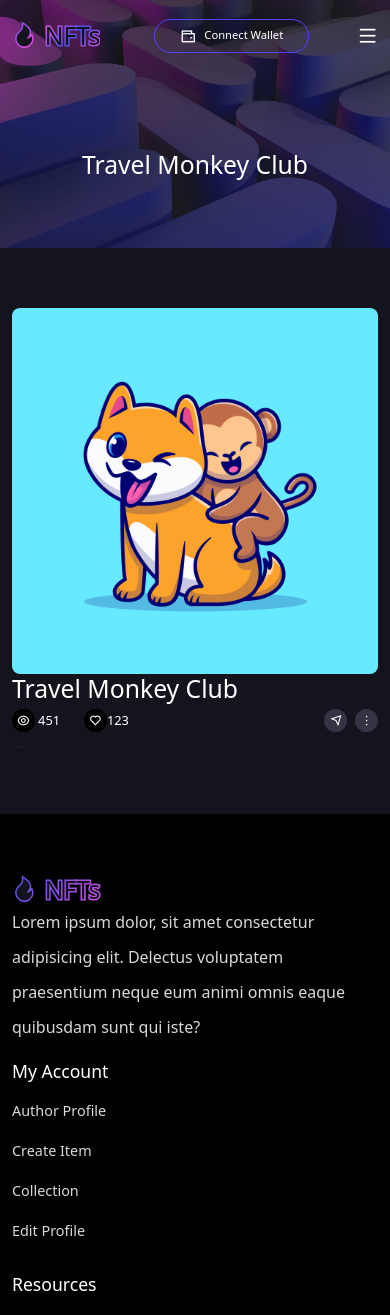
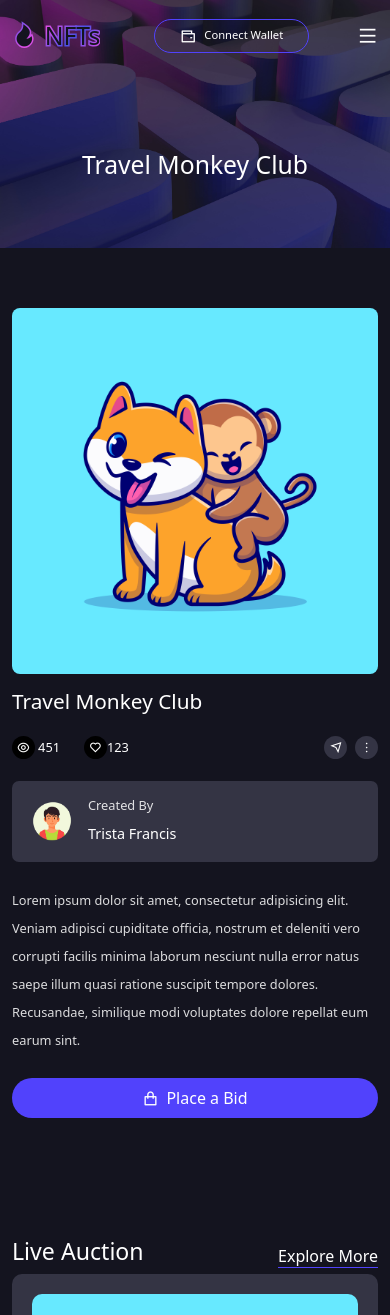
Before and after one commit to douglasmonteirodev/nft-website, a React (Create React App) app: page /market/01 in a window 390 px wide. Shown: the top 1315 px of the page. Built offline with nearby package versions, Linux system fonts and the light colour scheme.

Commit message:
finish market page

```diff
--- a/src/pages/Market.jsx
+++ b/src/pages/Market.jsx
@@ -1,4 +1,4 @@
-import React from "react";
+import React, { useState } from "react";
 
 import CommonSection from "../components/ui/Common-section/CommonSection";
 import NftCard from "../components/ui/Nft-card/NftCard";
@@ -10,9 +10,31 @@
 import "../styles/market.css";
 
 const Market = () => {
+  const [data, setData] = useState(NFT__DATA);
+
   const handleCategory = () => {};
   const handleItems = () => {};
-  const handleSort = () => {};
+
+  //======= SORTING DATA BY HIGH< MID> LOW RATE ============
+  const handleSort = (e) => {
+    const filterValue = e.target.value;
+    if (filterValue === "high") {
+      const filterData = NFT__DATA.filter((item) => item.currentBid > 6);
+      setData(filterData);
+    }
+    if (filterValue === "mid") {
+      const filterData = NFT__DATA.filter(
+        (item) => item.currentBid > 5.5 && item.currentBid < 6
+      );
+      setData(filterData);
+    }
+    if (filterValue === "low") {
+      const filterData = NFT__DATA.filter(
+        (item) => item.currentBid > 4.89 && item.currentBid < 5.5
+      );
+      setData(filterData);
+    }
+  };
 
   return (
     <>
@@ -55,7 +77,7 @@
               </div>
             </Col>
 
-            {NFT__DATA.map((item) => (
+            {data?.map((item) => (
               <Col lg='3' md='4' sm='6' className='mb-4' key={item.id}>
                 <NftCard item={item} />
               </Col>
--- a/src/pages/NftDetails.jsx
+++ b/src/pages/NftDetails.jsx
@@ -1,7 +1,7 @@
 import React from "react";
 
 import CommonSection from "../components/ui/Common-section/CommonSection";
-import { useParams } from "react-router-dom";
+import { Link, useParams } from "react-router-dom";
 import { Container, Row, Col } from "reactstrap";
 import { NFT__DATA } from "../assets/data/data";
 
@@ -30,10 +30,10 @@
             </Col>
 
             <Col lg='6' md='6' sm='6'>
-              <div className='single__nft--content'>
+              <div className='single__nft__content'>
                 <h2>{singleNft.title}</h2>
 
-                <div className='d-flex align-items-center justify-content-between'>
+                <div className='d-flex align-items-center justify-content-between mt-4 mb-4'>
                   <div className='d-flex align-items-center gap-4 single__nft-seen'>
                     <span>
                       <i className='ri-eye-line'></i> 451
@@ -52,12 +52,34 @@
                     </span>
                   </div>
                 </div>
-                <div className='nft__creator'>...</div>
+
+                <div className='nft__creator d-flex gap-3 align-items-center'>
+                  <div className='creator__img'>
+                    <img
+                      src={singleNft.creatorImg}
+                      alt=''
+                      className='w-100'
+                    />
+                  </div>
+
+                  <div className='creator__detail'>
+                    <p>Created By</p>
+                    <h6>{singleNft.creator}</h6>
+                  </div>
+                </div>
+
+                <p className='my-4'>{singleNft.desc}</p>
+
+                <button className='singleNft-btn d-flex align-items-center gap-2 w-100'>
+                  <i className='ri-shopping-bag-line'></i>
+                  <Link to='/wallet'>Place a Bid</Link>
+                </button>
               </div>
             </Col>
           </Row>
         </Container>
       </section>
+      <LiveAuction />
     </>
   );
 };
--- a/src/styles/market.css
+++ b/src/styles/market.css
@@ -8,3 +8,12 @@
   border: none;
   background: #343444;
 }
+
+@media only screen and (max-width: 768px) {
+  .all__cetegory__filter select,
+  .all__items__filter select,
+  .filter__right select {
+    padding: 5px 20px;
+    font-size: 0.6rem;
+  }
+}
--- a/src/styles/nft-details.css
+++ b/src/styles/nft-details.css
@@ -22,3 +22,87 @@
   cursor: pointer;
   border-radius: 50px;
 }
+
+.nft__creator {
+  background: #343444;
+  padding: 20px;
+  border-radius: 7px;
+  width: 50%;
+}
+
+.creator__img {
+  width: 40px;
+  height: 40px;
+}
+
+.creator__detail {
+  font-size: 0.7rem;
+  font-weight: 300;
+  margin-bottom: 0;
+  margin-top: 0;
+}
+
+.creator__detail h6 {
+  color: #fff;
+  margin-top: -10px;
+  margin-bottom: 0;
+  font-size: 0.9rem;
+  font-weight: 500;
+}
+.creator__detail p {
+  margin-top: -10px;
+}
+
+.singleNft-btn {
+  padding: 8px 25px;
+  background: #5142fc;
+  border: none;
+  outline: none;
+  border-radius: 50px;
+  text-align: center;
+  transition: 0.3s;
+  display: flex;
+  align-items: center;
+  justify-content: center;
+}
+
+.singleNft-btn a {
+  text-decoration: none;
+  color: #fff;
+  font-size: 1rem;
+}
+.singleNft-btn:hover {
+  background: #fff;
+}
+.singleNft-btn:hover a {
+  color: #5142fc;
+}
+
+.singleNft-btn i {
+  color: #fff;
+}
+
+.singleNft-btn:hover i {
+  color: #5142fc;
+}
+
+@media only screen and (max-width: 992px) {
+  .single__nft__content h2 {
+    font-size: 1.3rem;
+  }
+
+  .single__nft__content p {
+    font-size: 1rem;
+    font-size: 0.8rem;
+    line-height: 28px;
+  }
+  .nft__creator {
+    width: 100%;
+  }
+}
+
+@media only screen and (max-width: 576px) {
+  .single__nft__content h2 {
+    margin-top: 15px;
+  }
+}
```
